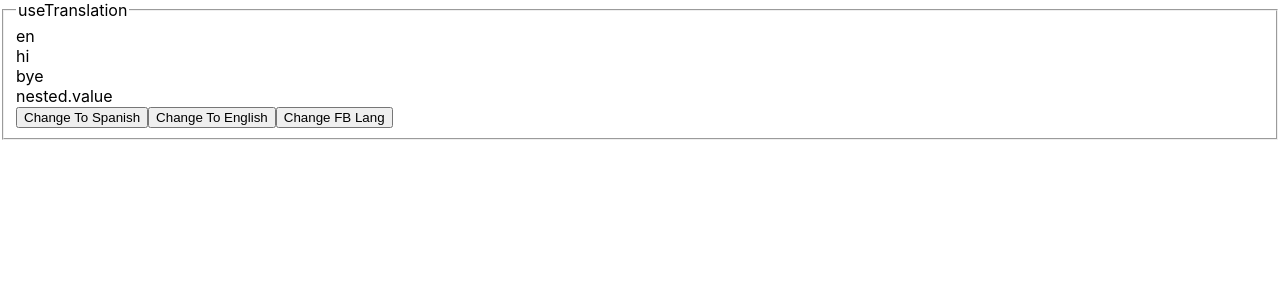
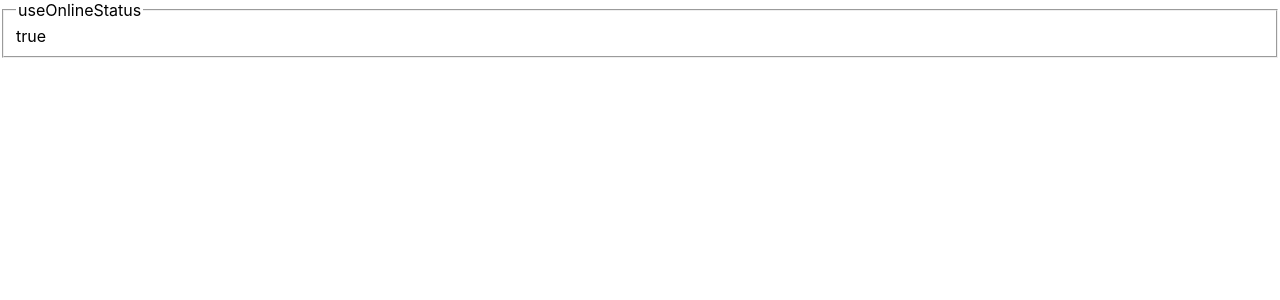
Before and after one commit to george-w-boo/custom-hooks, a React (Create React App) app: page / in a window 1280 px wide. Shown: the top 300 px of the page. Built offline with nearby package versions, Linux system fonts and the light colour scheme.

Commit message:
adds useOnlineStatus

```diff
--- a/src/App.js
+++ b/src/App.js
@@ -21,6 +21,7 @@ import DarkMode from "./components/DarkMode/DarkMode";
 import CopyToClipboardCopmponent from "./components/CopyToClipboard";
 import CookieComponent from "./components/CookieComponent";
 import TranslationComponent from "./components/Translation/TranslationComponent";
+import OnlineStatus from "./components/OnlineStatus";
 
 function App() {
   return (
@@ -46,8 +47,9 @@ function App() {
       <ClickAwayListener />
       <DarkMode />
       <CopyToClipboardCopmponent />
-      <CookieComponent /> */}
-      <TranslationComponent />
+      <CookieComponent />
+      <TranslationComponent /> */}
+      <OnlineStatus />
     </>
   );
 }
--- /dev/null
+++ b/src/components/OnlineStatus.jsx
@@ -0,0 +1,8 @@
+import { useOnlineStatus } from "./../customHooks/useOnlineStatus"
+import Card from "./common/Card"
+
+export default function OnlineStatus() {
+  const online = useOnlineStatus()
+
+  return <Card legend="useOnlineStatus">{online.toString()}</Card>
+}
--- /dev/null
+++ b/src/customHooks/useOnlineStatus.js
@@ -0,0 +1,11 @@
+import { useState } from "react";
+import { useEventListener } from "./useEventListener";
+
+export const useOnlineStatus = () => {
+  const [status, setStatus] = useState(navigator.onLine);
+
+  useEventListener("online", () => setStatus(navigator.onLine));
+  useEventListener("offline", () => setStatus(navigator.onLine));
+
+  return status;
+};
```
